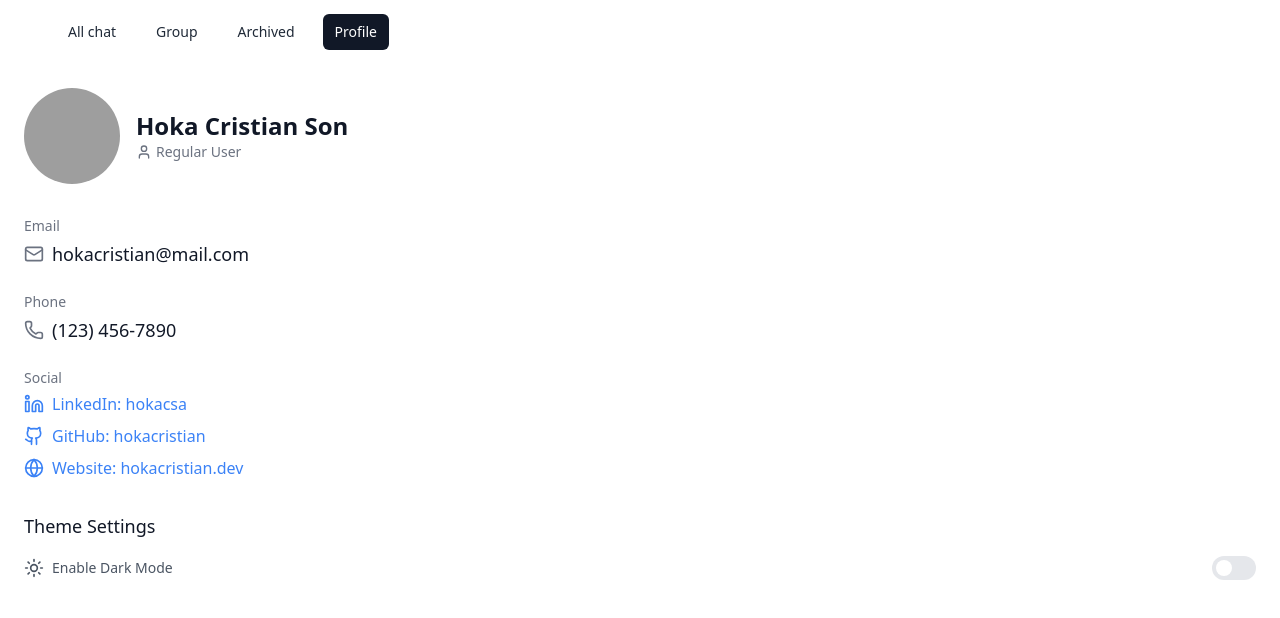
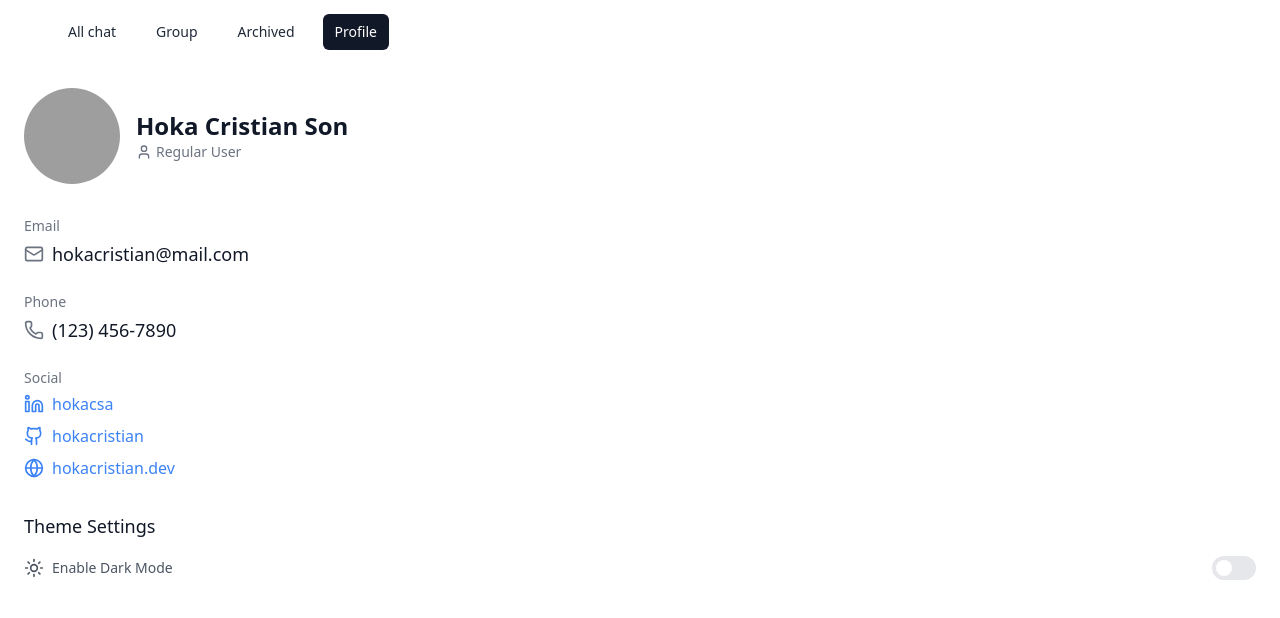
Before and after one commit to hokacristian/vue-chat-system, a Vue app: page / in a window 1280 px wide. Both pictures are taken after a click on the link "Profile". Shown: the top 618 px of the page. Built offline with nearby package versions, Linux system fonts and the light colour scheme; grey boxes are pictures that could not be loaded.

Commit message:
feat: simplify social links in Profile view by removing labels for a cleaner presentation

```diff
--- a/src/views/Profile.vue
+++ b/src/views/Profile.vue
@@ -44,15 +44,15 @@
           <div class="mt-1 flex flex-col space-y-2">
             <a href="https://www.linkedin.com/in/hokacsa/" target="_blank" class="flex items-center space-x-2 text-primary-500 hover:underline">
               <LinkedinIcon class="w-5 h-5" />
-              <span>LinkedIn: hokacsa</span>
+              <span>hokacsa</span>
             </a>
             <a href="https://github.com/hokacristian" target="_blank" class="flex items-center space-x-2 text-primary-500 hover:underline">
               <GithubIcon class="w-5 h-5" />
-              <span>GitHub: hokacristian</span>
+              <span>hokacristian</span>
             </a>
             <a href="https://www.hokacristian.dev" target="_blank" class="flex items-center space-x-2 text-primary-500 hover:underline">
               <GlobeIcon class="w-5 h-5" />
-              <span>Website: hokacristian.dev</span>
+              <span>hokacristian.dev</span>
             </a>
           </div>
         </div>
```
